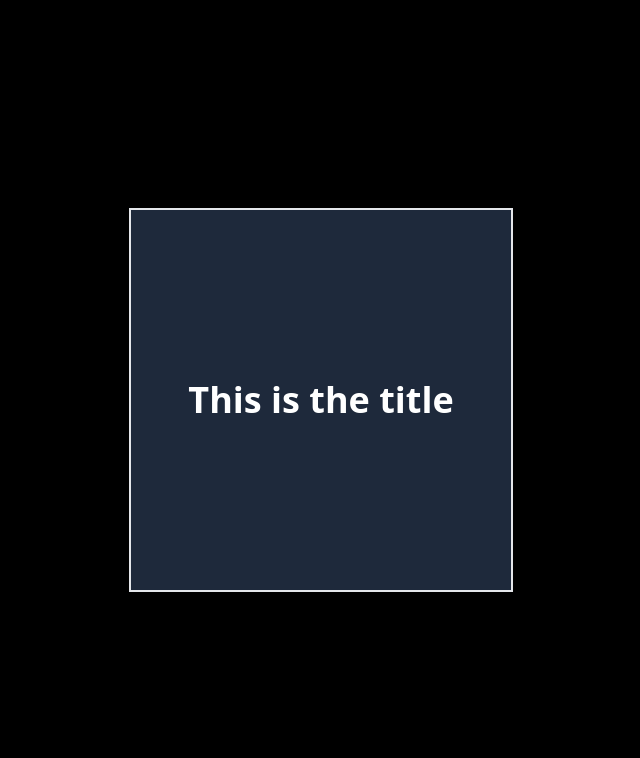
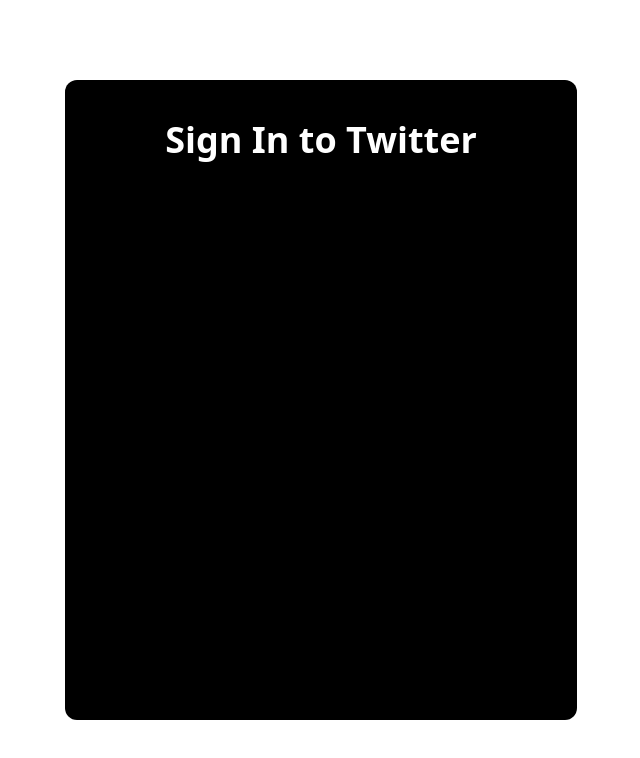
Before and after one commit to Togsaaay/Practicing-Tailwind, a website: page src/index.html in a window 1280 px wide. Shown: the whole page, without its empty margins (319-959 px from the left). Drawn offline with Linux system fonts and the light colour scheme.

Commit message:
Added some changes

```diff
--- a/src/index.html
+++ b/src/index.html
@@ -6,10 +6,10 @@
   <link href="/dist/output.css" rel="stylesheet">
 </head>
 <body>
-  <div class="h-screen w-screen bg-black flex items-center justify-center">
-    <div class="border-2 h-96 w-96 bg-slate-800 flex flex-col items-center justify-center">
-      <div class="font-semibold text-white text-4xl">
-        This is the title
+  <div class="h-screen w-screen flex items-center justify-center ">
+    <div class="h-[80%] w-[40%] bg-black flex flex-col items-center rounded-xl">
+      <div class="font-bold text-white text-4xl mt-10">
+        Sign In to Twitter
       </div>
     </div>
 
```
Also changed, not shown: dist/output.css.
